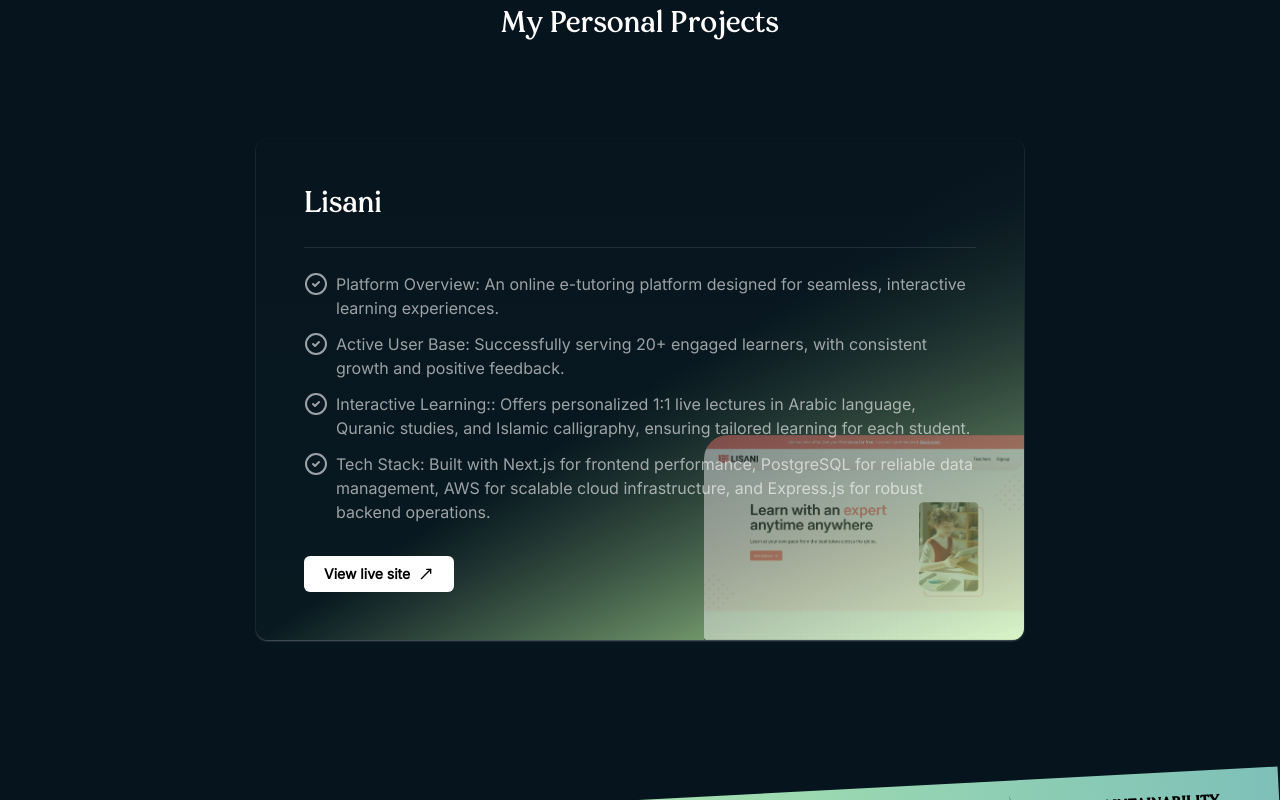
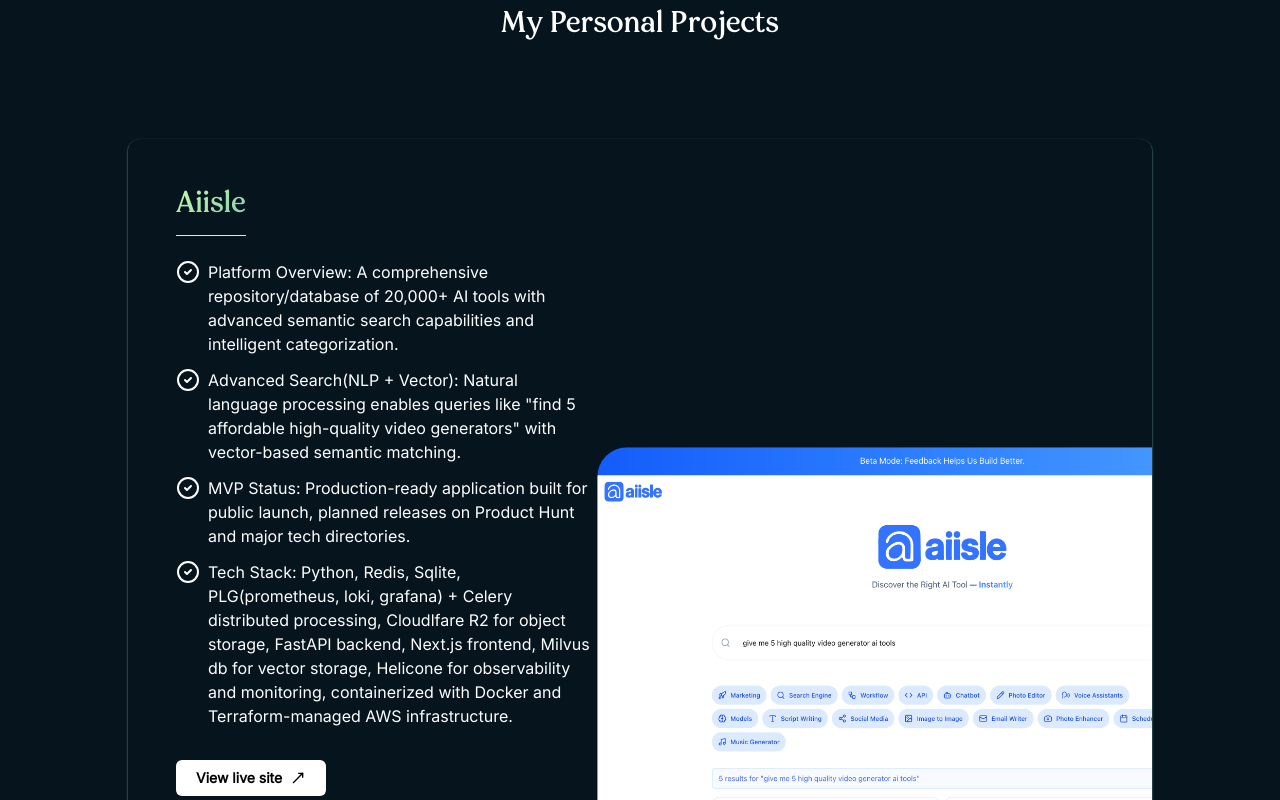
Before and after one commit to bhatshakran/shaqranjs, a Next.js app: page / in a window 1280 px wide. Shown: the part 1240-2040 px from the top of the page. Built offline with nearby package versions, Linux system fonts and the light colour scheme.

Commit message:
feat: :sparkles: update resume link.

```diff
--- a/app/_components/banner.tsx
+++ b/app/_components/banner.tsx
@@ -66,7 +66,7 @@
             </button>
           </Link>
           <Link
-            href="https://drive.proton.me/urls/YMNJBDC9F8#hP0IXqnJZa2g"
+            href="https://drive.proton.me/urls/CSC2EN4GRM#9Rc4ceVFYUiD"
             target="blank"
           >
             <button
--- a/app/_components/projectCard.tsx
+++ b/app/_components/projectCard.tsx
@@ -5,37 +5,36 @@
 
 interface Props {
   title: string;
-  results: Array<string>;
+  features: Array<string>;
   image: string;
   link: string;
 }
 
 const ProjectCard = (props: Props) => {
   return (
-    <div className="flex flex-col md:flex-row items-start md:items-end md:justify-between gap-12 rounded-xl gradient-bg shadow-sm overflow-hidden shadow-white/30 max-w-3xl relative">
+    <div className="flex flex-col md:flex-row items-start md:items-end md:justify-between gap-12 rounded-xl shadow-sm overflow-hidden shadow-gradient-end-color max-w-full lg:min-w-[1024px] lg:max-w-5xl relative">
       <Image
         src={props.image}
         width={2000}
         height={2000}
         alt={props.title}
-        className="absolute w-80 h-50 opacity-45 bottom-0 rounded-tl-3xl right-0 z-20"
+        className="hidden lg:block lg:absolute h-[350px] w-[550px] scale-125 top-1/2 -right-16 rounded-tl-3xl"
       />
       <div className="p-4 md:p-12 z-20">
-        <h2 className="text-lg md:text-3xl font-pockota border-b border-white/10 pb-3 md:pb-6">
+        <h2 className="text-lg md:text-3xl font-pockota border-b border-gradient-start-color pb-3 gradient-text">
           {props.title}
         </h2>
-        <div className="mt-6 space-y-3">
-          {props.results?.map((item) => {
+        <div className="mt-6 space-y-3 w-full">
+          {props.features?.map((feature) => {
             return (
               <div
-                key={item}
-                className="flex text-white/60 gap-2 text-sm md:text-base"
+                key={feature}
+                className="flex text-white gap-2 text-sm md:text-base"
               >
                 <div>
                   <CircleCheck />
                 </div>
-
-                {item}
+                <p className="lg:w-96">{feature}</p>
               </div>
             );
           })}
--- a/app/_components/projects.tsx
+++ b/app/_components/projects.tsx
@@ -8,11 +8,22 @@
     >
       <h4 className="gradient-text font-inter font-semibold">CURATED WORK</h4>
       <h1 className="text-3xl font-pockota mt-4">My Personal Projects</h1>
-      <div className="mt-24 space-y-12">
+      <div className="mt-24 space-y-40">
+        <ProjectCard
+          title="Aiisle"
+          image="/aiisle.png"
+          features={[
+            'Platform Overview: A comprehensive repository/database of 20,000+ AI tools with advanced semantic search capabilities and intelligent categorization.',
+            'Advanced Search(NLP + Vector): Natural language processing enables queries like "find 5 affordable high-quality video generators" with vector-based semantic matching.',
+            'MVP Status: Production-ready application built for public launch, planned releases on Product Hunt and major tech directories.',
+            'Tech Stack: Python, Redis, Sqlite, PLG(prometheus, loki, grafana) + Celery distributed processing, Cloudlfare R2 for object storage, FastAPI backend, Next.js frontend, Milvus db for vector storage, Helicone for observability and monitoring, containerized with Docker and Terraform-managed AWS infrastructure.',
+          ]}
+          link="https://aiisle.vercel.app"
+        />
         <ProjectCard
           title="Lisani"
           image="/lisani.png"
-          results={[
+          features={[
             'Platform Overview: An online e-tutoring platform designed for seamless, interactive learning experiences.',
             'Active User Base: Successfully serving 20+ engaged learners, with consistent growth and positive feedback.',
             'Interactive Learning:: Offers personalized 1:1 live lectures in Arabic language, Quranic studies, and Islamic calligraphy, ensuring tailored learning for each student.',
```
Also changed, not shown: public/aiisle.png (added).
